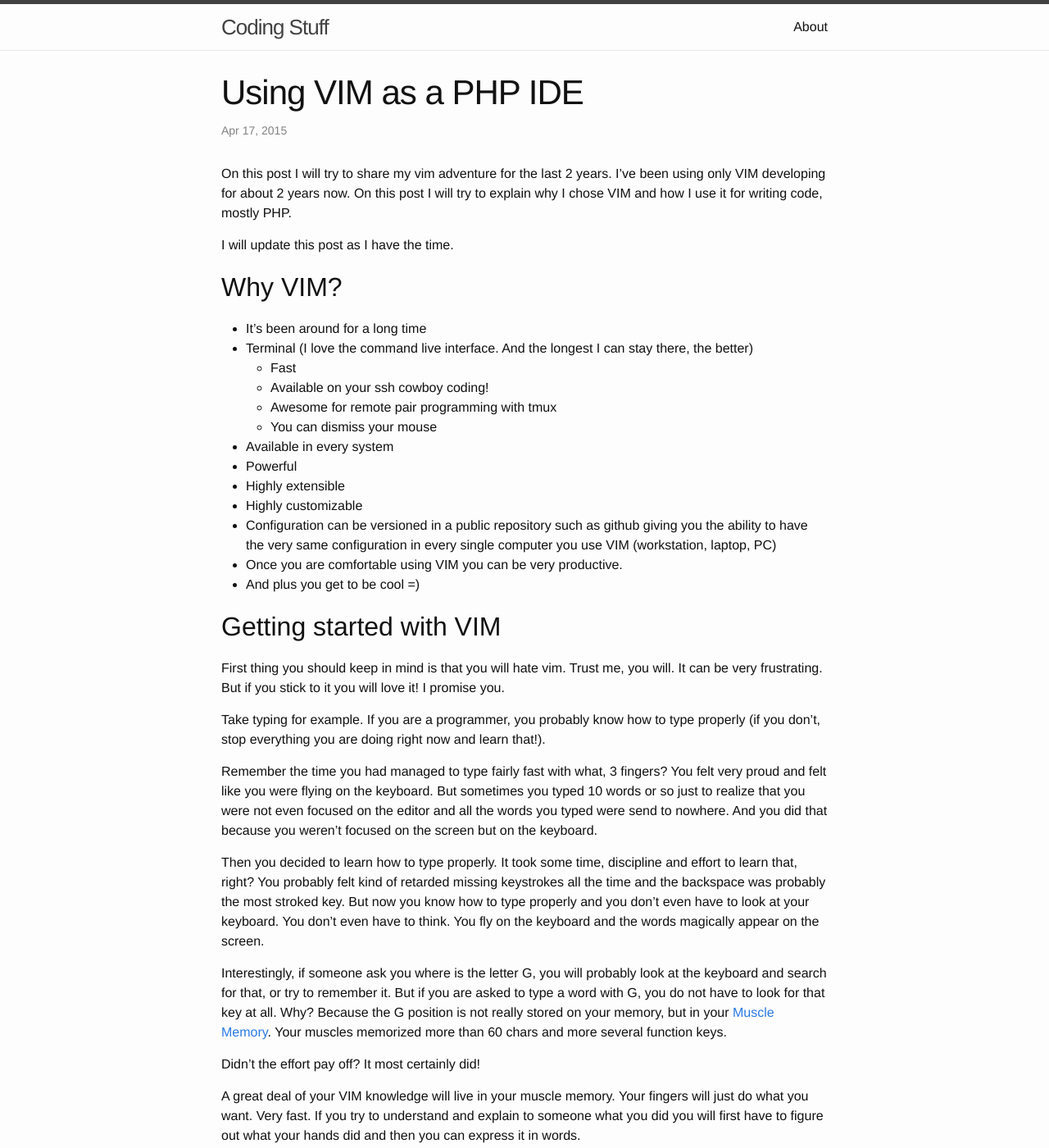
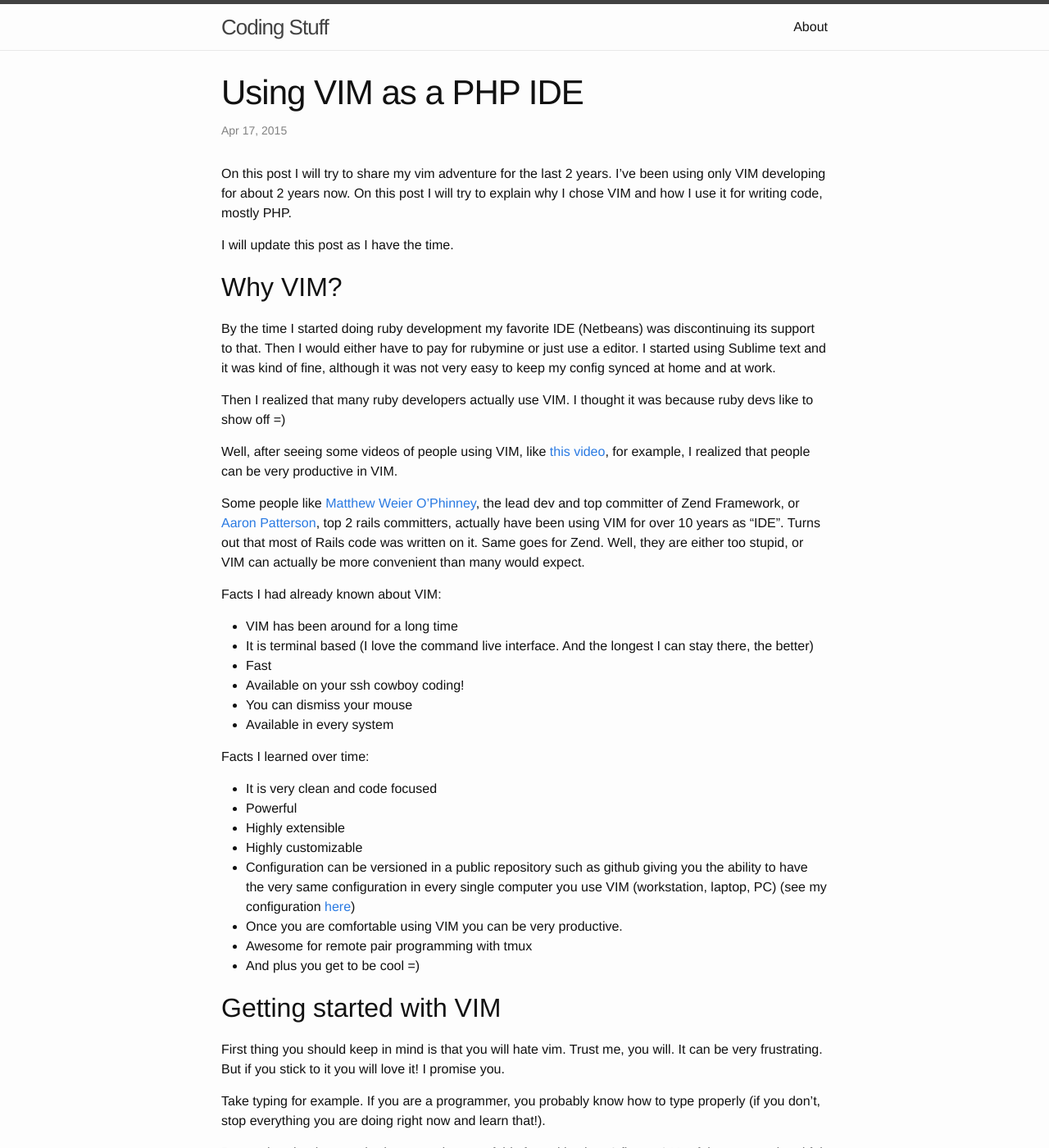
Before and after one commit to mjacobus/mjacobus.github.io, a Jekyll site: the page built from _posts/2015-04-17-using-vim-as-a-php-ide.md, in a window 1280 px wide and 1400 px high. Shown: the whole window at 82% size. Built offline with Jekyll 4.4.1, drawn with Linux system fonts in a browser that asks for light colours; comment, search, counter and statistics services are not loaded.

Commit message:
Added some contents about vim

```diff
--- a/_posts/2015-04-17-using-vim-as-a-php-ide.md
+++ b/_posts/2015-04-17-using-vim-as-a-php-ide.md
@@ -12,20 +12,42 @@ I will update this post as I have the time.
 
 ## Why VIM?
 
-- It's been around for a long time
-- Terminal (I love the command live interface. And the longest I can stay there, the better)
-  - Fast
-  - Available on your ssh cowboy coding!
-  - Awesome for remote pair programming with tmux
-  - You can dismiss your mouse
+By the time I started doing ruby development my favorite IDE (Netbeans) was
+discontinuing its support to that. Then I would either have to pay for rubymine
+or just use a editor. I started using Sublime text and it was kind of fine, although
+it was not very easy to keep my config synced at home and at work.
+
+Then I realized that many ruby developers actually use VIM. I thought it was because
+ruby devs like to show off =)
+
+Well, after seeing some videos of people using VIM, like [this video](https://www.youtube.com/watch?v=SkdrYWhh-8s),
+for example, I realized that people can be very productive in VIM.
+
+Some people like [Matthew Weier O'Phinney](https://mwop.net/blog/164-Vim-Productivity-Tips-for-PHP-Developers.html),
+the lead dev and top committer of Zend Framework, or [Aaron Patterson](https://github.com/tenderlove), top 2 rails committers,
+actually have been using VIM for over 10 years as "IDE". Turns out that most of Rails code was written on it.
+Same goes for Zend. Well, they are either too stupid, or VIM can actually be more convenient than many would expect.
+
+Facts I had already known about VIM:
+
+- VIM has been around for a long time
+- It is terminal based (I love the command live interface. And the longest I can stay there, the better)
+- Fast
+- Available on your ssh cowboy coding!
+- You can dismiss your mouse
 - Available in every system
+
+Facts I learned over time:
+
+- It is very clean and code focused
 - Powerful
 - Highly extensible
 - Highly customizable
 - Configuration can be versioned in a public repository such as github giving
   you the ability to have the very same configuration in every single computer
-  you use VIM (workstation, laptop, PC)
+  you use VIM (workstation, laptop, PC) (see my configuration [here](https://github.com/mjacobus/.dotfiles))
 - Once you are comfortable using VIM you can be very productive.
+- Awesome for remote pair programming with tmux
 - And plus you get to be cool =)
 
 ## Getting started with VIM
```
